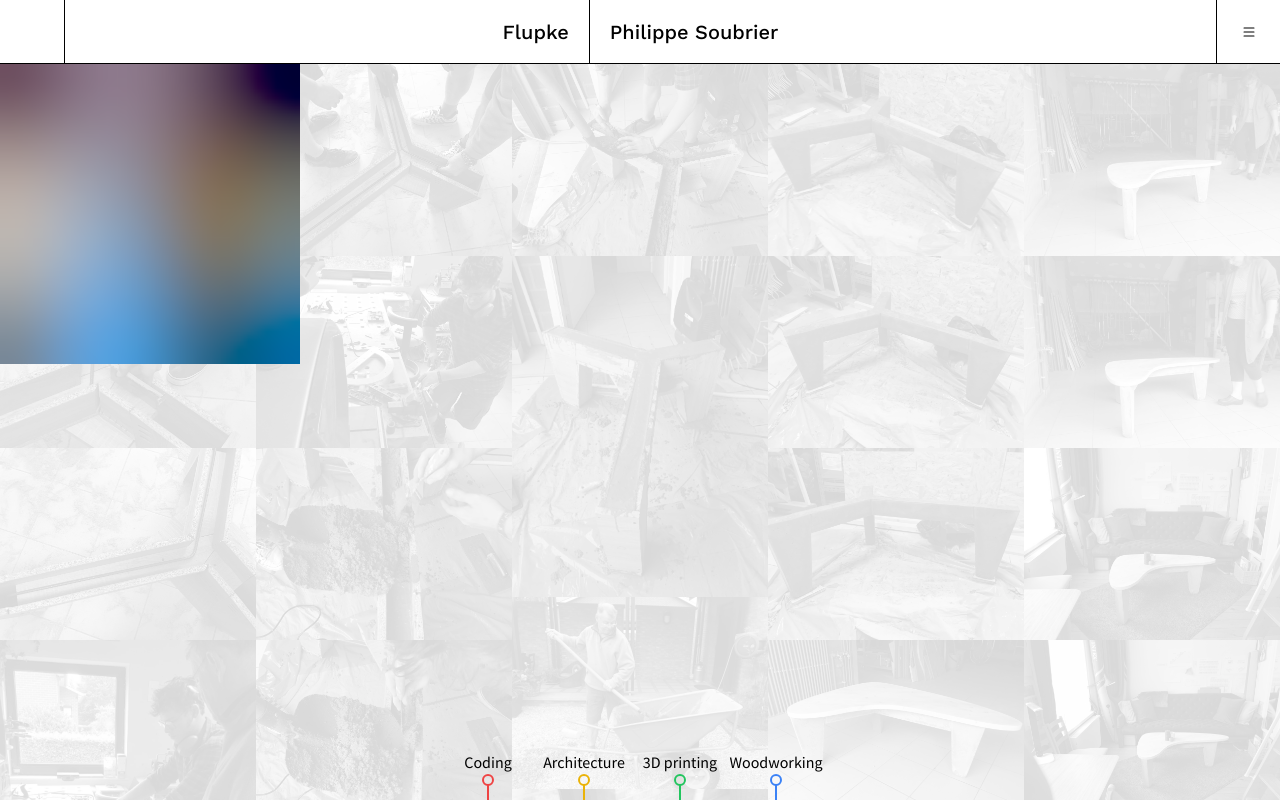
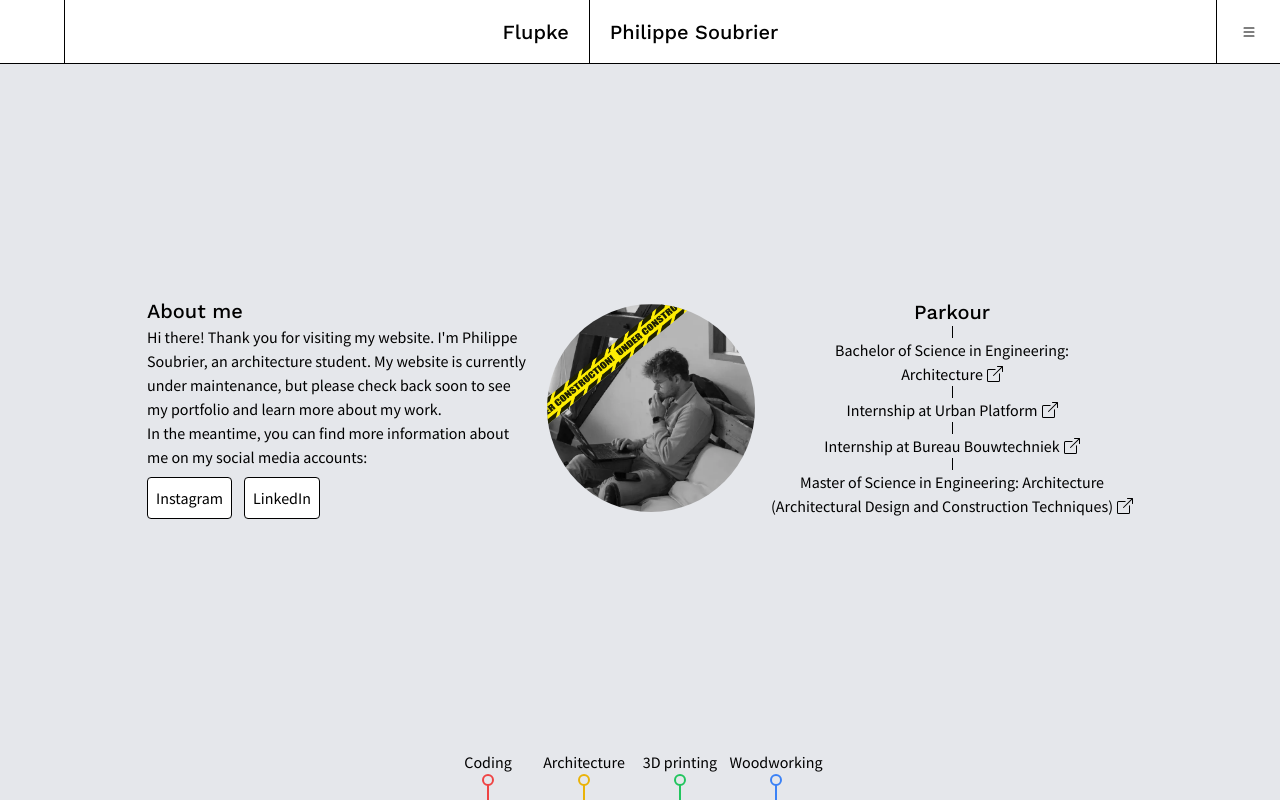
Before and after one commit to flol3622/flupke.archi, a Next.js app: page / in a window 1280 px wide. Shown: the top 800 px of the page. Built offline with nearby package versions, Linux system fonts and the light colour scheme.

Commit message:
ui changes

```diff
--- a/components/IntroBg.tsx
+++ /dev/null
@@ -1,27 +0,0 @@
-import Image from "next/image";
-import * as Bg from "../public/images/bg";
-
-export default function IntroBg() {
-  return (
-    <div id="introBgContainer" className="flex justify-center">
-      <div
-        id="introBg"
-        className="absolute  top-16 -z-20 w-full max-w-[calc(5*500px)] columns-1 gap-0 mobile:columns-2 md:columns-3 lg:columns-4 xl:columns-5"
-        style={{ opacity: "0.15" }}
-      >
-        {Bg.default.map((item, i) => (
-          <div key={i} className="h-auto w-full">
-            <Image
-              placeholder="blur"
-              key={i}
-              src={item}
-              alt=""
-              width={500}
-              height={500}
-            />
-          </div>
-        ))}
-      </div>
-    </div>
-  );
-}
--- a/components/MenuDrop.tsx
+++ b/components/MenuDrop.tsx
@@ -4,7 +4,7 @@ import { useRecoilValue } from "recoil";
 export default function MenuDrop() {
   return (
     <ul
-      className={`fixed right-0 top-16 w-28 text-center font-body transition duration-500 ease-in-out ${
+      className={`fixed z-20 right-0 top-16 w-28 text-center font-body transition duration-500 ease-in-out ${
         useRecoilValue(menuDrop) ? "translate-x-0" : "translate-x-28"
       }`}
     >
--- a/components/MyImage.tsx
+++ b/components/MyImage.tsx
@@ -14,21 +14,32 @@ type MyImageProps = {
 export default function MyImage({
   src,
   alt,
+  width,
+  height,
   hash,
   ...props
 }: MyImageProps & ImageProps) {
   const [imageLoaded, setImageLoaded] = useState(false);
 
   return (
-    <div style={{ position: "relative", width: "100%", height: "100%" }}>
-      {!imageLoaded && <Blurhash hash={hash} {...props} />}
+    <div
+      style={{
+        width: `${width}px`,
+        height: `${height}px`,
+        position: "relative",
+      }}
+      {...props}
+    >
+      {!imageLoaded && (
+        <Blurhash hash={hash} style={{width:"100%", height:"100%"}}/>
+      )}
       <Image
         src={src}
         alt={alt || ""}
         onLoadingComplete={() => setImageLoaded(true)}
+        className="absolute object-cover"
         style={{ opacity: imageLoaded ? 1 : 0, objectFit: "cover" }}
-        {...props}
-        fill={props.fill || false}
+        fill
       />
     </div>
   );
--- a/pages/index.tsx
+++ b/pages/index.tsx
@@ -1,5 +1,4 @@
 import AboutMe from "@/components/AboutMe";
-import IntroBg from "@/components/IntroBg";
 import IntroCard from "@/components/IntroCard";
 import IntroLines from "@/components/IntroLines";
 import MyImage from "@/components/MyImage";
@@ -19,17 +18,11 @@ export default function Home() {
         <meta name="description" content="Generated by create next app" />
         <meta name="viewport" content="width=device-width, initial-scale=1" />
       </Head>
-      <IntroBg />
       <Navbar />
-      <div className="h-16" />
-      <MyImage
-        src="https://synologyflupke.synology.me/projects/test/IMG_0072.webp"
-        alt="test"
-        hash="LOED3l_4nfrUzmi^I]T29dROIUR*"
-        width={300}
-        height={300}
-      />
-      <div className="flex h-[calc(100vh-8rem)] items-center justify-center p-3 max-mobile:flex-col max-mobile:justify-start">
+      <div className="bg-grey">
+
+      </div>
+      <div className="bg-gray-200 relative top-16 flex h-[calc(100vh-7rem)] items-center justify-center p-3 max-mobile:flex-col max-mobile:justify-start">
         <div className="m-2 max-w-sm font-body max-md:max-w-lg">
           <AboutMe />
         </div>
@@ -53,7 +46,7 @@ export default function Home() {
         </div>
       </div>
 
-      <div className="absolute top-[calc(100%-50px)] grid w-full grid-cols-[repeat(2,_1rem)_1fr_repeat(8,_3rem)_1fr_repeat(3,_1rem)] grid-rows-[1.5rem_10px_3rem_1rem_1rem_repeat(4,_2rem_auto)] font-body max-sm:grid-cols-[repeat(2,_0.5rem)_1fr_repeat(8,_2.5rem)_1fr_repeat(3,_0.5rem)] max-sm:grid-rows-[1.5rem_10px_3rem_0.5rem_1rem_repeat(4,_2rem_auto)]">
+      <div className="bg-gray-200 absolute top-[calc(100%-50px)] grid w-full grid-cols-[repeat(2,_1rem)_1fr_repeat(8,_3rem)_1fr_repeat(3,_1rem)] grid-rows-[1.5rem_10px_3rem_1rem_1rem_repeat(4,_2rem_auto)] font-body max-sm:grid-cols-[repeat(2,_0.5rem)_1fr_repeat(8,_2.5rem)_1fr_repeat(3,_0.5rem)] max-sm:grid-rows-[1.5rem_10px_3rem_0.5rem_1rem_repeat(4,_2rem_auto)]">
         <IntroLines />
         <IntroCard title="Architecture" color="border-yellow-500" start={6}>
           Duis eu sunt occaecat mollit enim nostrud eu dolore. Officia ad
--- a/pages/parkour.tsx
+++ b/pages/parkour.tsx
@@ -1,13 +1,7 @@
-import IntroBg from "@/components/IntroBg";
-import IntroCard from "@/components/IntroCard";
-import IntroLines from "@/components/IntroLines";
+
 import Navbar from "@/components/Navbar";
 import Parkour from "@/components/Parkour";
-import ImgProfile from "@/public/images/profile.webp";
 import Head from "next/head";
-import Image from "next/image";
-import Maintenance from "@/public/images/under-maintenance.png";
-import AboutMe from "@/components/AboutMe";
 
 export default function Home() {
   return (
@@ -18,9 +12,8 @@ export default function Home() {
         <meta name="viewport" content="width=device-width, initial-scale=1" />
         <link rel="icon" href="/favicon.ico" />
       </Head>
-      <IntroBg />
       <Navbar />
-      <div className="flex h-[calc(100vh-4rem)] flex-col items-center justify-center p-3 font-body">
+      <div className="relative bg-gray-200 flex top-16 h-[calc(100vh-4rem)] flex-col items-center justify-center p-3 font-body">
         <Parkour />
       </div>
     </>
```
